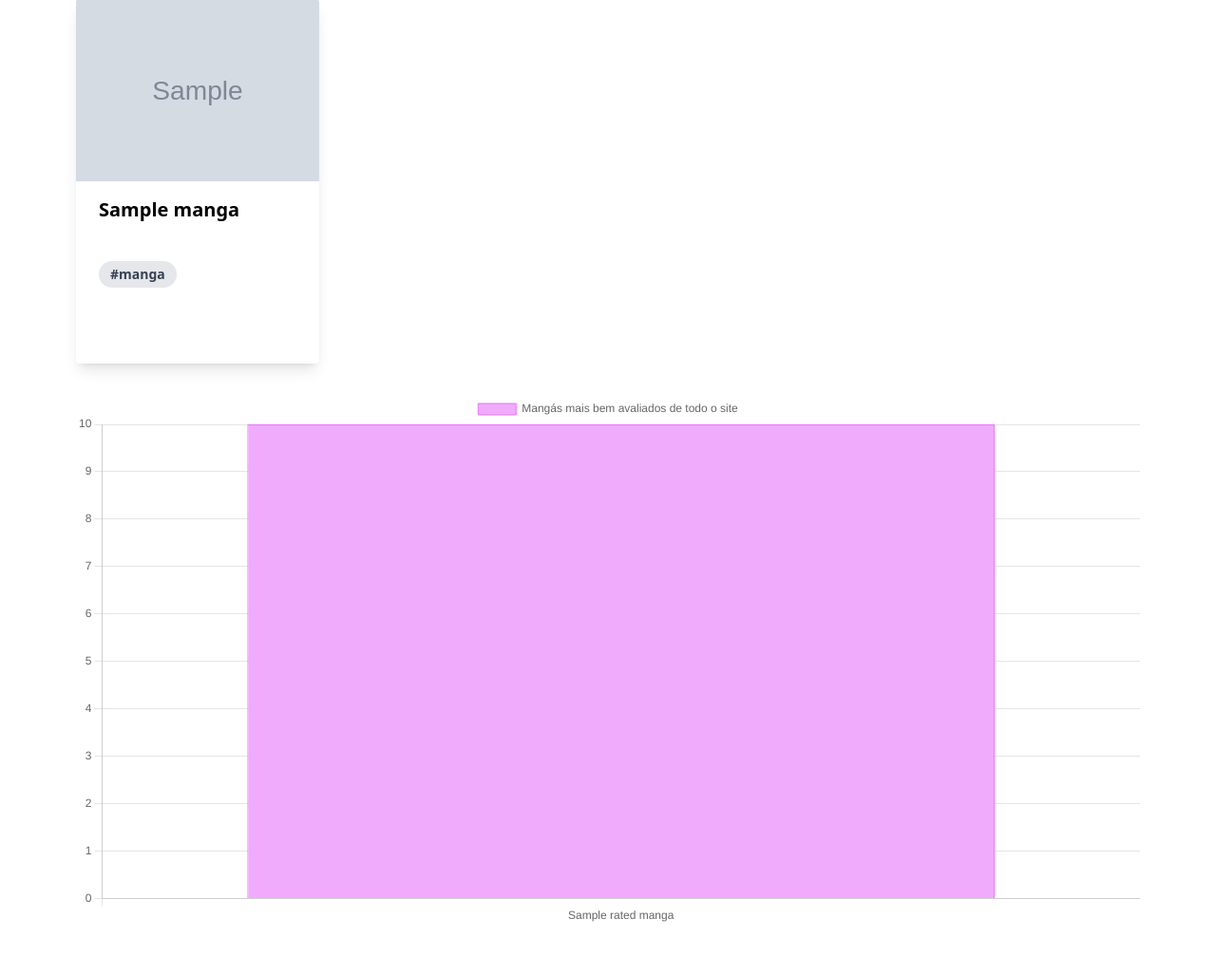
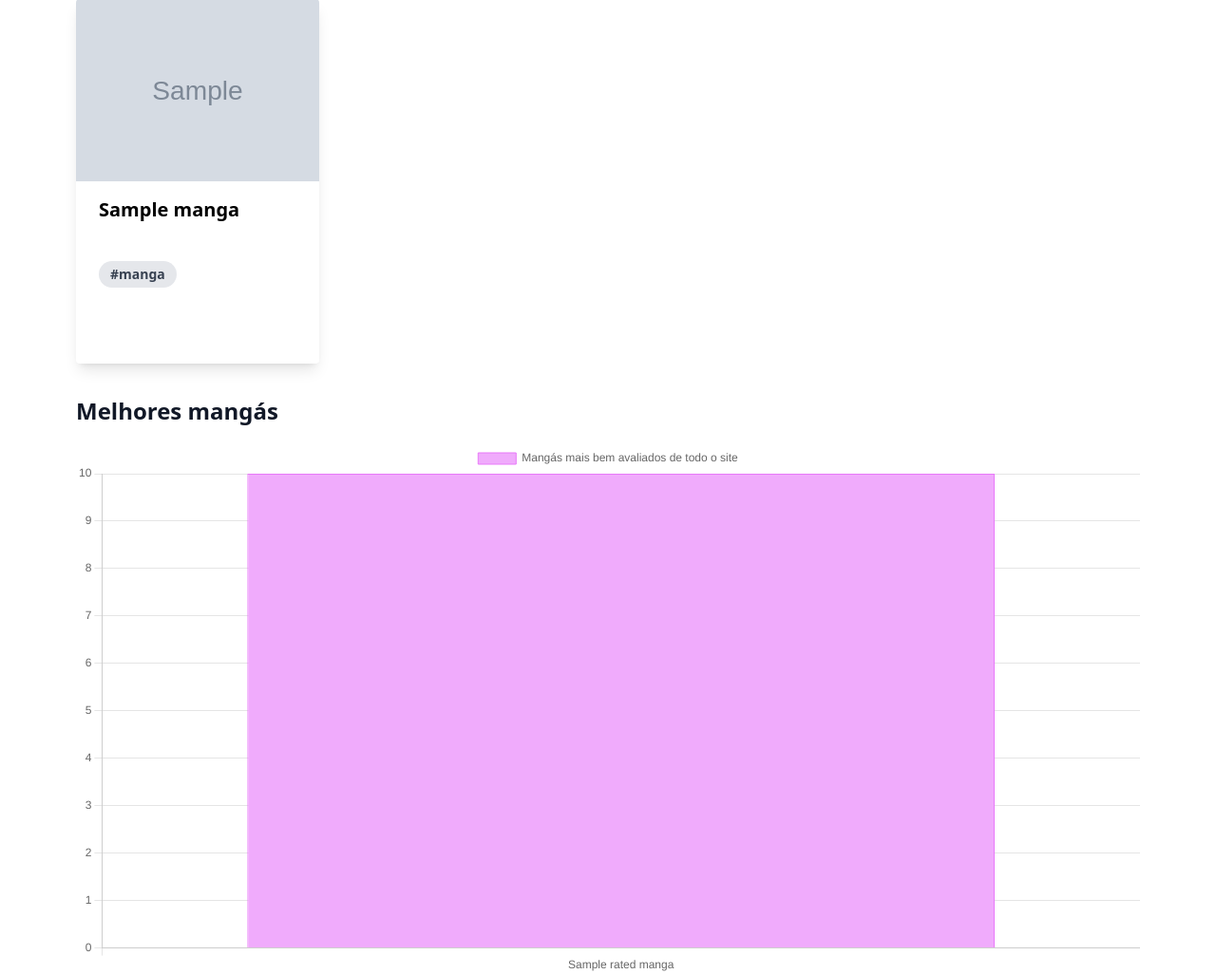
Before and after one commit to akemi-adam/manganet, a Django app: template templates/dashboard.html in a window 1280 px wide. Shown: the part 245-1271 px from the top of the page at 95% size. Before the commit the page ends 1216 px from the top, so only its background shows below. Run offline with Django 4.2, Linux system fonts and the light colour scheme; tables that the repository leaves empty hold one stand-in row (values such as "Sample post"); the template is opened without the code that fills it: values that come from a table or form of the project are taken from there, most other values are stand-ins (such as "Sample title", 1, 10 or a date in 2020); grey boxes marked "Sample" are stand-in pictures; parts of the project's set-up code (start-up, migrations or seed data) failed here and were passed over; some libraries are stand-ins or nearby versions.

Commit message:
Separando seções no dashboard

```diff
--- a/templates/dashboard.html
+++ b/templates/dashboard.html
@@ -21,6 +21,7 @@
         {% endfor %}
     </div>
     <div class="my-8">
+      <h4 class="text-[1.5rem] text-gray-900 font-semibold mb-4">Melhores mangás</h4>
       <canvas id="top-rated-mangas-graphic"></canvas>
     </div>
 {% endblock %}
```
